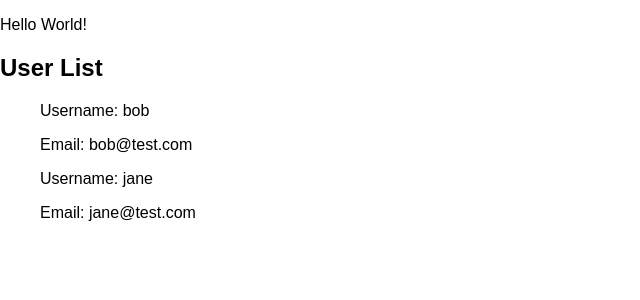
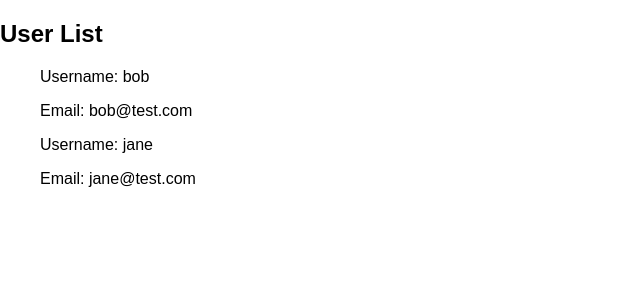
Before and after one commit to Alex-E-Camacho/Cheappist-React, a React (Create React App) app: page / in a window 1280 px wide. Shown: the top 300 px of the page, without its empty margins (0-640 px from the left). Built offline with nearby package versions, Linux system fonts and the light colour scheme.

Commit message:
Remove imports of React logo and App.css

```diff
--- a/src/App.js
+++ b/src/App.js
@@ -1,14 +1,11 @@
 import React, { Component } from 'react';
-import logo from './logo.svg';
 import UserListContainer from './UserListContainer';
-import './App.css';
 
 class App extends Component {
   render() {
     return (
       <div>
-        <p>Hello World!</p>
-          <UserListContainer />
+        <UserListContainer />
       </div>
     );
   }
```
